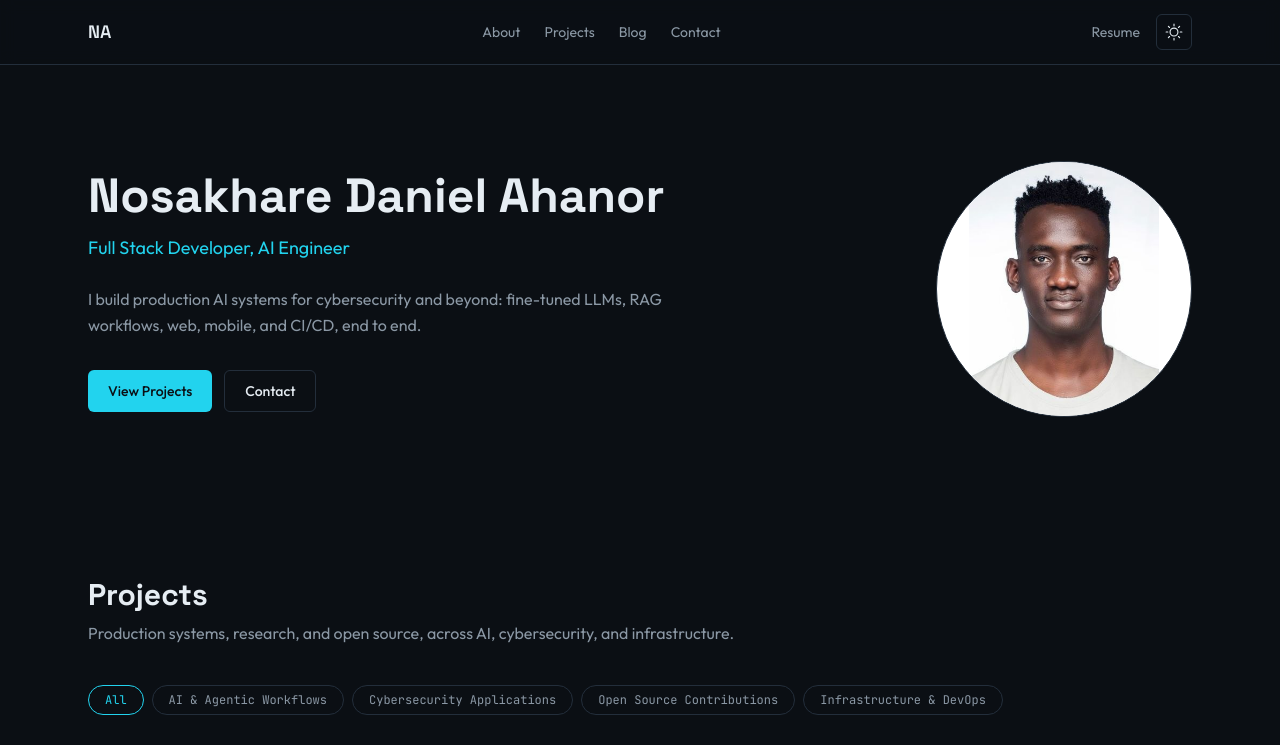
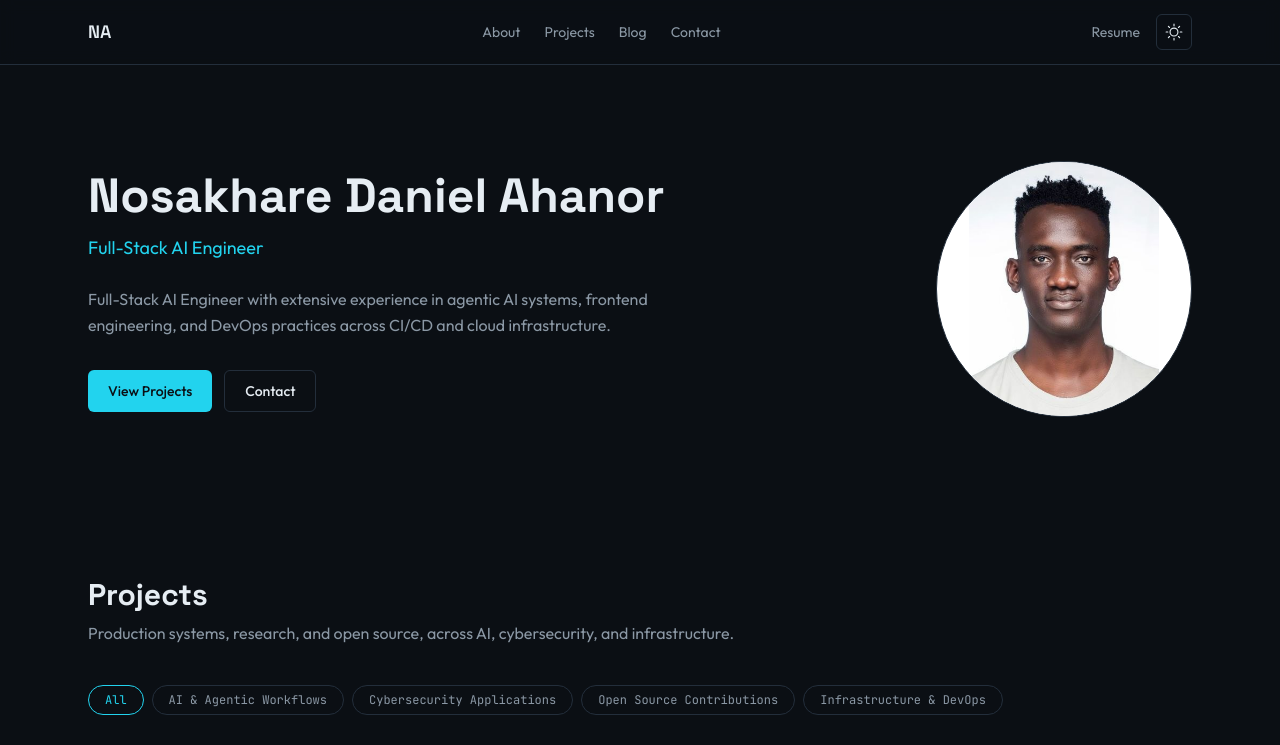
Before and after one commit to nosadaniel/nosadaniel.github.io, a Next.js app: page / in a window 1280 px wide. Shown: the top 745 px of the page. Built offline with nearby package versions, Linux system fonts and the light colour scheme.

Commit message:
fix: update profile

```diff
--- a/src/content/profile.ts
+++ b/src/content/profile.ts
@@ -1,11 +1,11 @@
 export const profile = {
   name: "Nosakhare Daniel Ahanor",
-  title: "Full Stack Developer, AI Engineer",
+  title: "Full-Stack AI Engineer",
   location: "Freiburg, Germany",
   summary:
-    "Software Engineer specializing in production AI and cybersecurity applications, with experience building agentic AI and RAG systems, LLM evaluation and fine-tuning workflows, and user-facing web and mobile products. Combines full-stack engineering with Azure cloud infrastructure, Terraform, and CI/CD, with a track record of taking research-driven cybersecurity solutions from prototype to production.",
+    "Full-Stack AI Engineer with extensive experience in developing agentic AI and RAG systems, focusing on cybersecurity use cases. Proven ability to drive frontend engineering and champion DevOps practices through CI/CD pipelines and Terraform-provisioned cloud infrastructure. Contributes to applied machine-learning research, adapting foundation models for security applications. A proactive developer eager to leverage expertise in AI, cloud technologies, and full-stack development to deliver innovative solutions.",
   heroTagline:
-    "I build production AI systems for cybersecurity and beyond: fine-tuned LLMs, RAG workflows, web, mobile, and CI/CD, end to end.",
+    "Full-Stack AI Engineer with extensive experience in agentic AI systems, frontend engineering, and DevOps practices across CI/CD and cloud infrastructure.",
   headshot: "/headshot.jpeg",
   resume: "/resume.pdf",
   contact: {
```
